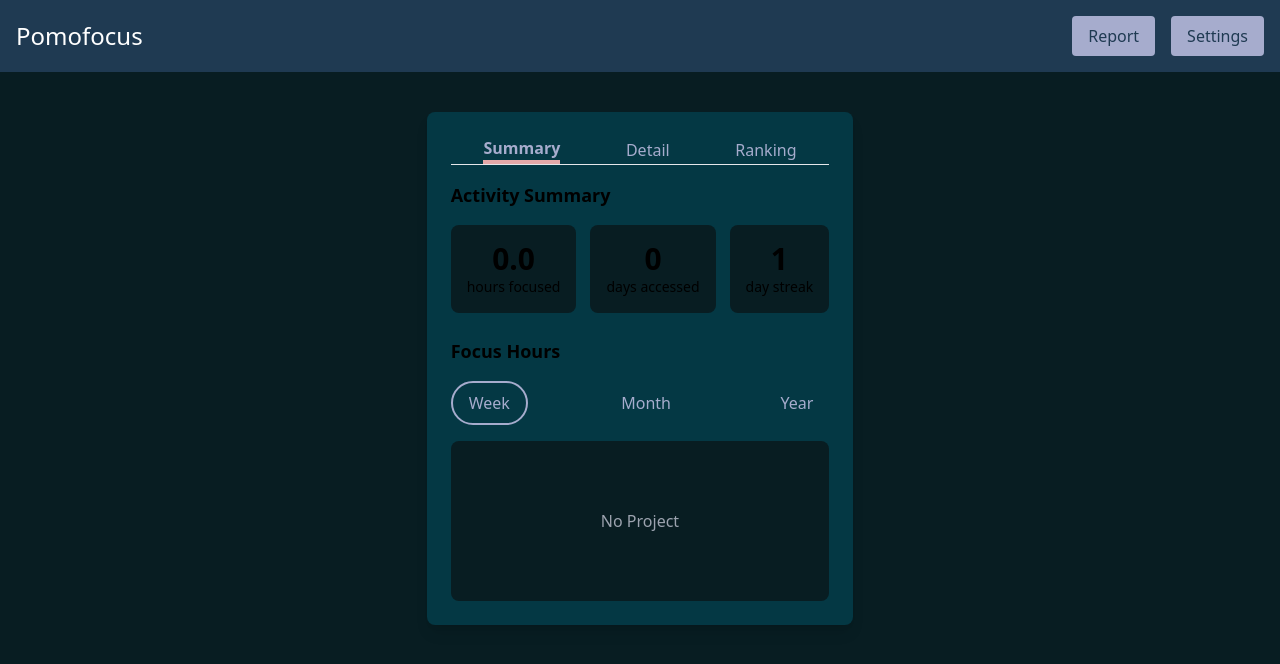
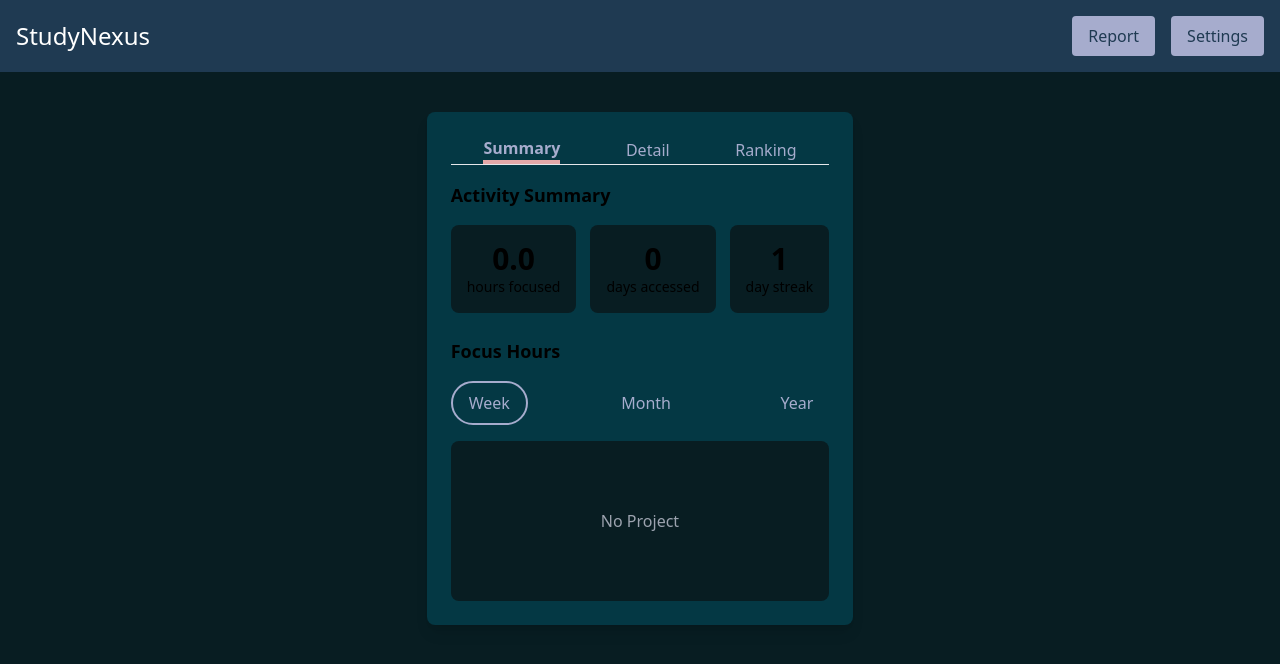
Before and after one commit to frypan05/SIH24, a Next.js app in the folder sih/: page /progress in a window 1280 px wide. Shown: the top 664 px of the page. Built offline with nearby package versions, Linux system fonts and the light colour scheme; no server answers.

Commit message:
progress name added

```diff
--- a/sih/pages/progress.js
+++ b/sih/pages/progress.js
@@ -56,7 +56,7 @@
     <div className="min-h-screen bg-[#081D22] flex flex-col items-center">
       {/* Navbar */}
       <header className="w-full flex justify-between items-center p-4 bg-[#1f3a52]">
-        <h1 className="text-white text-2xl">Pomofocus</h1>
+        <h1 className="text-white text-2xl">StudyNexus</h1>
         <div className="flex gap-4">
           <button className="bg-[#A6ACCD] text-[#1f3a52] px-4 py-2 rounded">Report</button>
           <button className="bg-[#A6ACCD] text-[#1f3a52] px-4 py-2 rounded">Settings</button>
```
